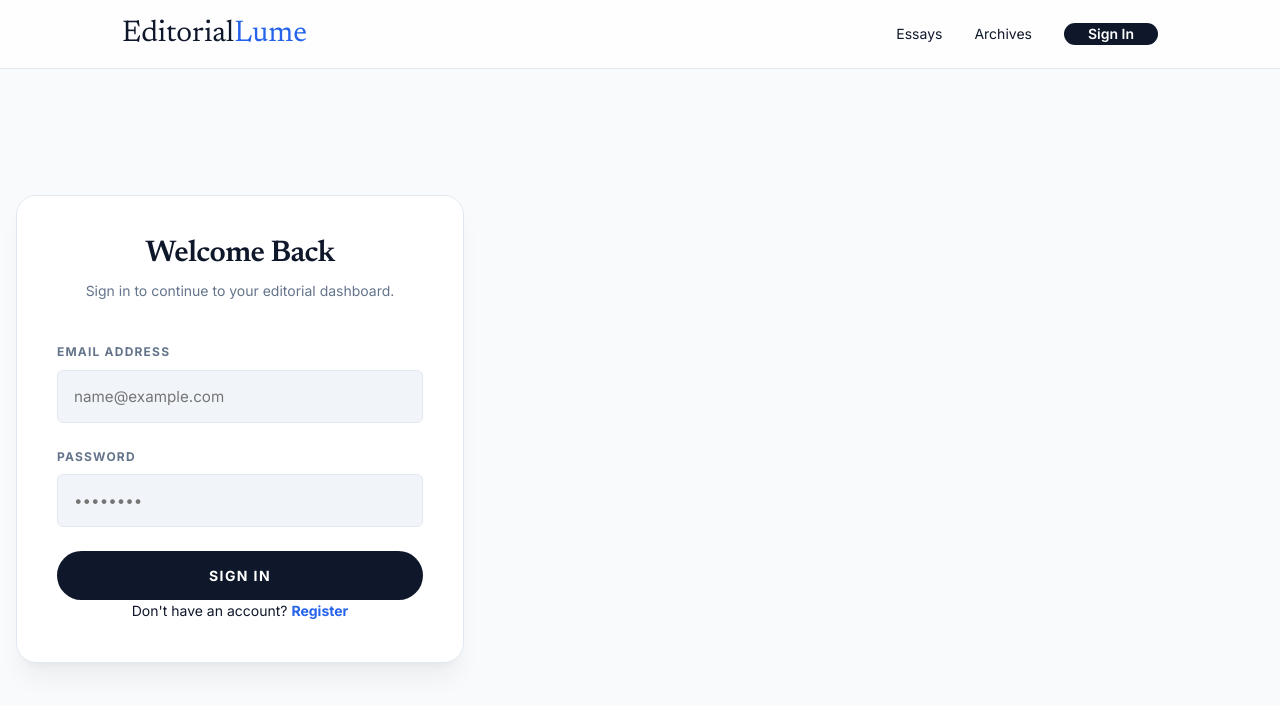
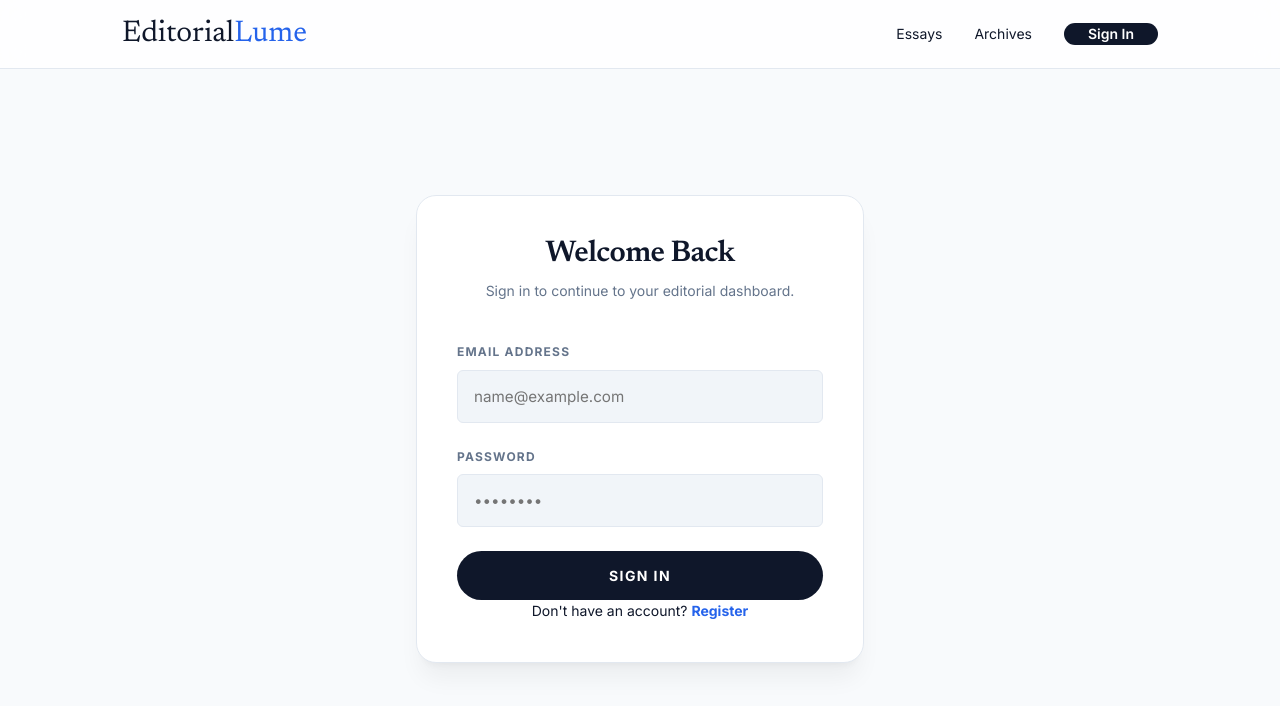
Before and after one commit to grim0000/ellipsonic-blog, a Next.js app: page /auth/login in a window 1280 px wide. Shown: the top 706 px of the page. Built offline with nearby package versions, Linux system fonts and the light colour scheme; no server answers.

Commit message:
fix: add missing justify-center CSS utility and verify build

```diff
--- a/app/globals.css
+++ b/app/globals.css
@@ -67,6 +67,7 @@ a {
 .flex { display: flex; }
 .flex-col { flex-direction: column; }
 .justify-between { justify-content: space-between; }
+.justify-center { justify-content: center; }
 .items-center { align-items: center; }
 .items-start { align-items: flex-start; }
 .gap-2 { gap: 0.5rem; }
```
